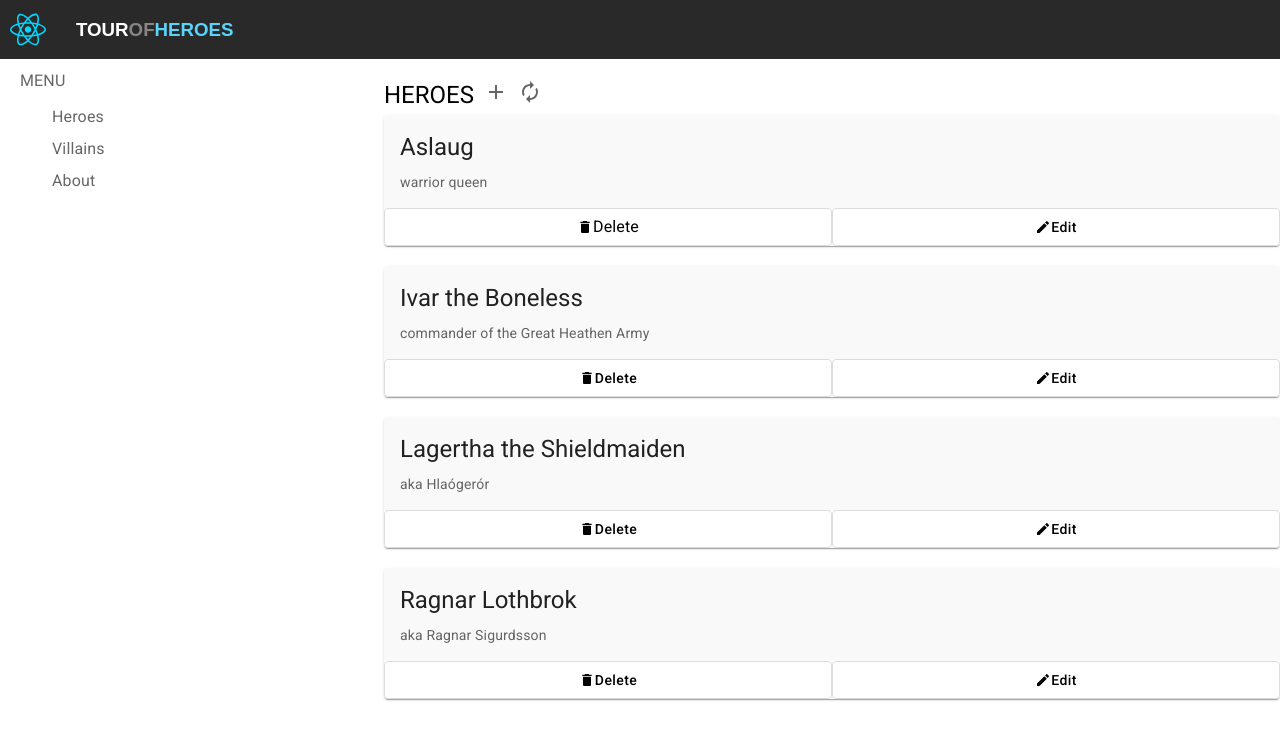
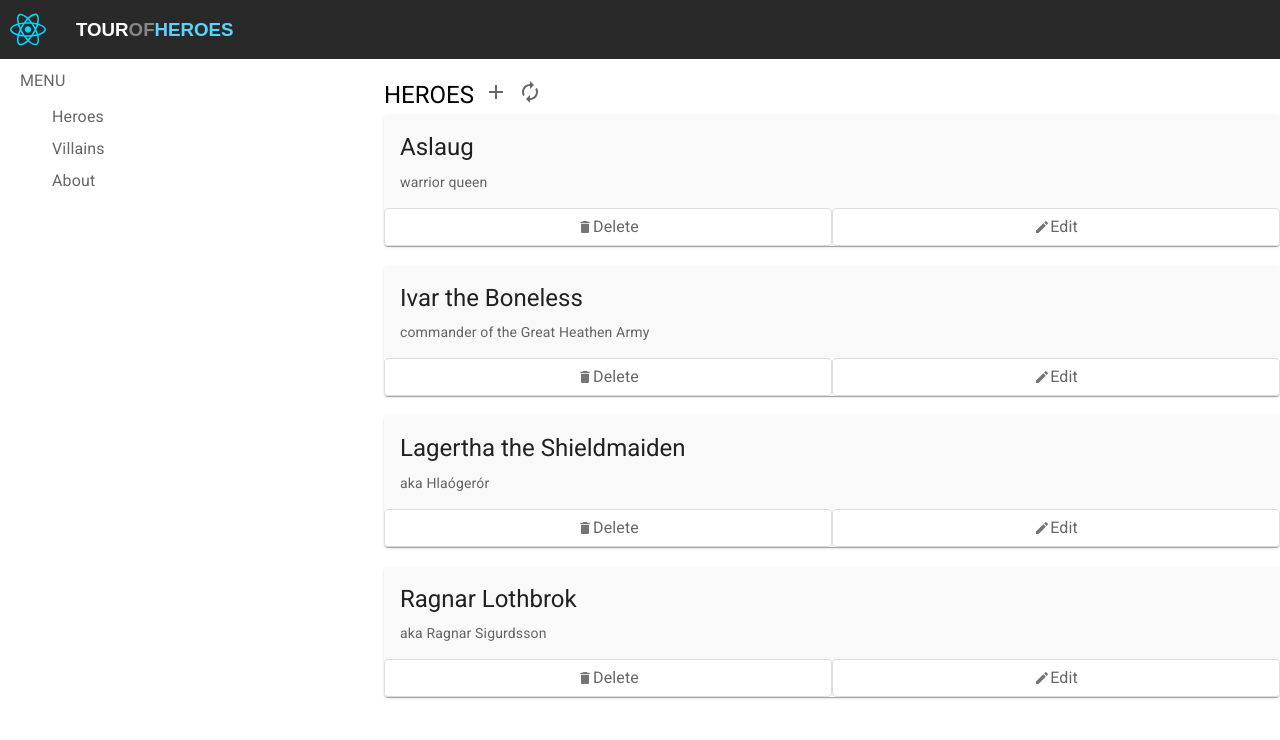
Before and after one commit to zndelfin/Tour-Of-Heroes-FE, a React (Vite) app: page / in a window 1280 px wide. Shown: the top 740 px of the page. Built offline with nearby package versions, Linux system fonts and the light colour scheme.

Commit message:
TECH-213: Change text and icon color of buttons in CardItems component

```diff
--- a/src/Components/CardItems.jsx
+++ b/src/Components/CardItems.jsx
@@ -21,10 +21,13 @@ export default function CardItems() {
           </CardContent>
           <Box sx={{color:"black"}}>
             <Button sx={{width:"50%", color:"black", textTransform:"none", border:"solid 1px #DCDCDC"}}>
-            <DeleteIcon sx={{fontSize:"medium"}}/>
-            <Typography>Delete</Typography>
+            <DeleteIcon sx={{fontSize:"medium", color:"#757575"}}/>
+            <Typography color="text.secondary">Delete</Typography>
             </Button>
-            <Button sx={{width:"50%", color:"black", textTransform:"none", border:"solid 1px #DCDCDC"}}><EditIcon sx={{fontSize:"medium"}}/>Edit</Button>
+            <Button sx={{width:"50%", color:"black", textTransform:"none", border:"solid 1px #DCDCDC"}}>
+            <EditIcon sx={{fontSize:"medium", color:"#757575"}}/>
+            <Typography color="text.secondary">Edit</Typography>
+            </Button>
           </Box>
       </Card>
 
@@ -39,10 +42,13 @@ export default function CardItems() {
           </CardContent>
           <Box sx={{color:"black"}}>
             <Button sx={{width:"50%", color:"black", textTransform:"none", border:"solid 1px #DCDCDC"}}>
-            <DeleteIcon sx={{fontSize:"medium"}}/>
-            Delete
+            <DeleteIcon sx={{fontSize:"medium", color:"#757575"}}/>
+            <Typography color="text.secondary">Delete</Typography>
             </Button>
-            <Button sx={{width:"50%", color:"black", textTransform:"none", border:"solid 1px #DCDCDC"}}><EditIcon sx={{fontSize:"medium"}}/>Edit</Button>
+            <Button sx={{width:"50%", color:"black", textTransform:"none", border:"solid 1px #DCDCDC"}}>
+            <EditIcon sx={{fontSize:"medium", color:"#757575"}}/>
+            <Typography color="text.secondary">Edit</Typography>
+            </Button>
           </Box>
       </Card>
 
@@ -58,10 +64,13 @@ export default function CardItems() {
           </CardContent>
           <Box sx={{color:"black"}}>
             <Button sx={{width:"50%", color:"black", textTransform:"none", border:"solid 1px #DCDCDC"}}>
-            <DeleteIcon sx={{fontSize:"medium"}}/>
-            Delete
+            <DeleteIcon sx={{fontSize:"medium", color:"#757575"}}/>
+            <Typography color="text.secondary">Delete</Typography>
             </Button>
-            <Button sx={{width:"50%", color:"black", textTransform:"none", border:"solid 1px #DCDCDC"}}><EditIcon sx={{fontSize:"medium"}}/>Edit</Button>
+            <Button sx={{width:"50%", color:"black", textTransform:"none", border:"solid 1px #DCDCDC"}}>
+            <EditIcon sx={{fontSize:"medium", color:"#757575"}}/>
+            <Typography color="text.secondary">Edit</Typography>
+            </Button>
           </Box>
       </Card>
 
@@ -77,10 +86,13 @@ export default function CardItems() {
           </CardContent>
           <Box sx={{color:"black"}}>
             <Button sx={{width:"50%", color:"black", textTransform:"none", border:"solid 1px #DCDCDC"}}>
-            <DeleteIcon sx={{fontSize:"medium"}}/>
-            Delete
+            <DeleteIcon sx={{fontSize:"medium", color:"#757575"}}/>
+            <Typography color="text.secondary">Delete</Typography>
             </Button>
-            <Button sx={{width:"50%", color:"black", textTransform:"none", border:"solid 1px #DCDCDC"}}><EditIcon sx={{fontSize:"medium"}}/>Edit</Button>
+            <Button sx={{width:"50%", color:"black", textTransform:"none", border:"solid 1px #DCDCDC"}}>
+            <EditIcon sx={{fontSize:"medium", color:"#757575"}}/>
+            <Typography color="text.secondary">Edit</Typography>
+            </Button>
           </Box>
       </Card>
     </Box>
```
